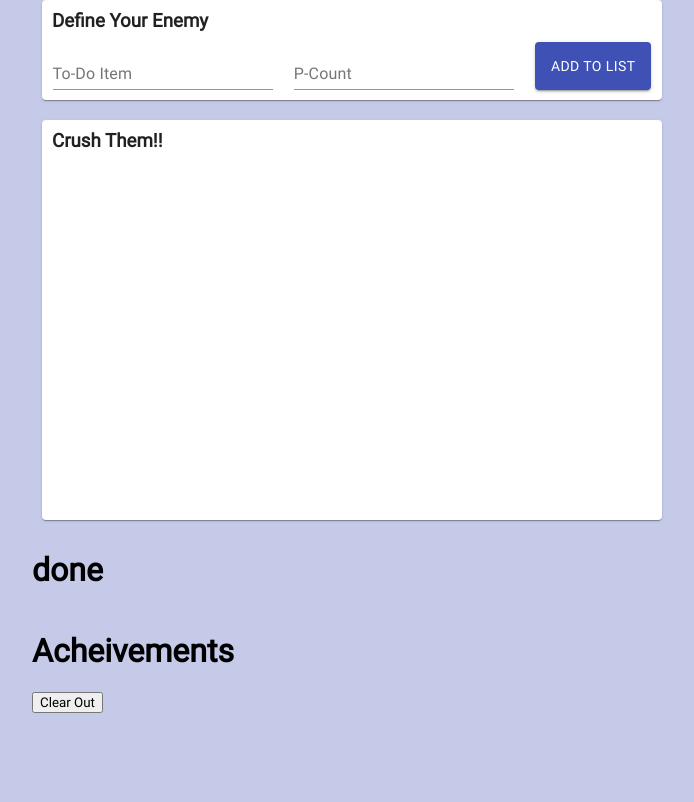
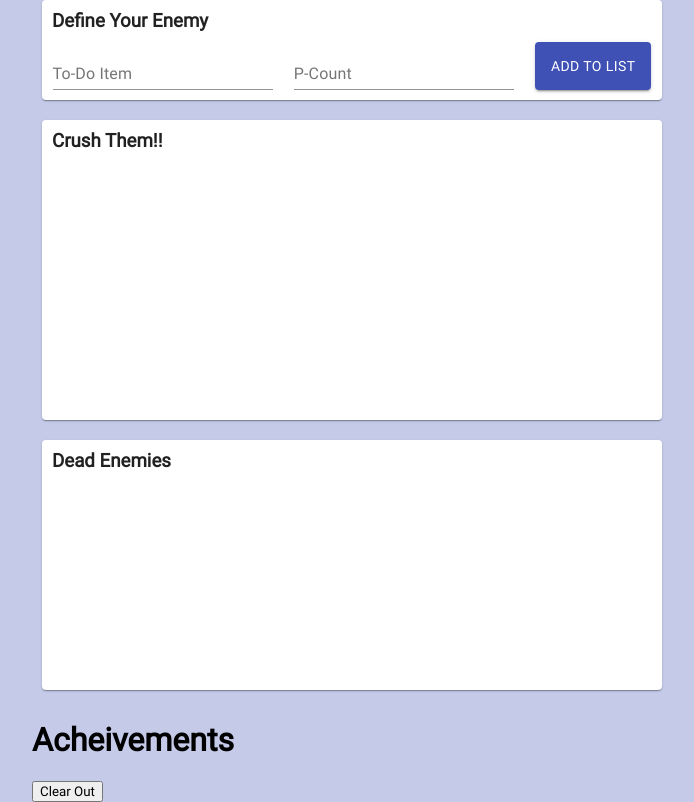
Before and after one commit to Jesscha/pomotodo, a React (Create React App) app: page / in a window 1280 px wide. Shown: the whole page, without its empty margins (288-982 px from the left). Built offline with nearby package versions, Linux system fonts and the light colour scheme.

Commit message:
add doneContainer

```diff
--- a/src/component/done-container/doneContainer.component.jsx
+++ b/src/component/done-container/doneContainer.component.jsx
@@ -1,17 +1,20 @@
 import React from 'react'
 import TodoItem  from '../todo-item/todoItem.component'
 import { connect } from 'react-redux'
+import './doneContainer.styles.scss'
+import { Paper } from '@material-ui/core'
+
 
 export const DoneContainer = ({doneItems})=>{
     return(
-        <div className="done-container">
-            <h1>done</h1>
+        <Paper className="container done-container">
+            <h3 className="done-title">Dead Enemies</h3>
             <ul className="done-items">
             {doneItems.map(item =>
                     <TodoItem key={item.id} item = {item} isLive={0}/>
                 )}
             </ul>
-        </div>
+        </Paper>
     )
 }
 
--- a/src/component/done-container/doneContainer.styles.scss
+++ b/src/component/done-container/doneContainer.styles.scss
@@ -0,0 +1,19 @@
+.done-container{
+    position: relative;
+    height: 250px;
+    .done-title{
+        position: absolute;
+        top:10px;
+        left:10px;
+        margin:0;
+    }
+    .done-items{
+
+        list-style: none;
+        margin:0;
+        padding:0;
+        padding-top: 40px;
+        padding-left: 20px;
+        width:100%
+    }
+}
--- a/src/component/todo-container/todoContainer.styles.scss
+++ b/src/component/todo-container/todoContainer.styles.scss
@@ -1,6 +1,6 @@
 .todo-container{
     position: relative;
-    height: 400px;
+    height: 300px;
     display: flex;
     align-items: flex-start;
 
--- a/src/component/todo-item/todoItem.component.jsx
+++ b/src/component/todo-item/todoItem.component.jsx
@@ -60,6 +60,7 @@ export class TodoItem extends React.Component {
         return (
             <li className="todo-item">
                 {isLive ? <Checkbox onClick={() => {
+
                     setTimeout(() => {
                         moveItem(item)
                     }, 700)
```
